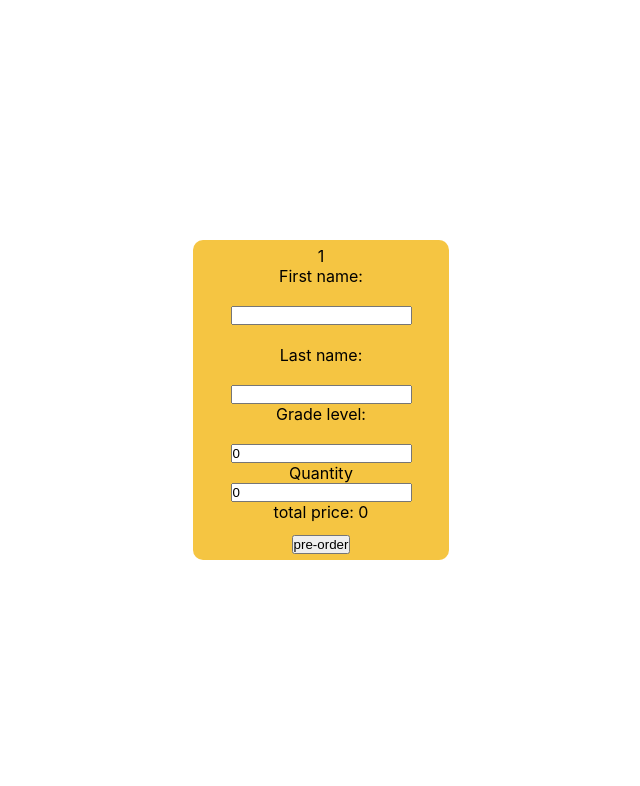
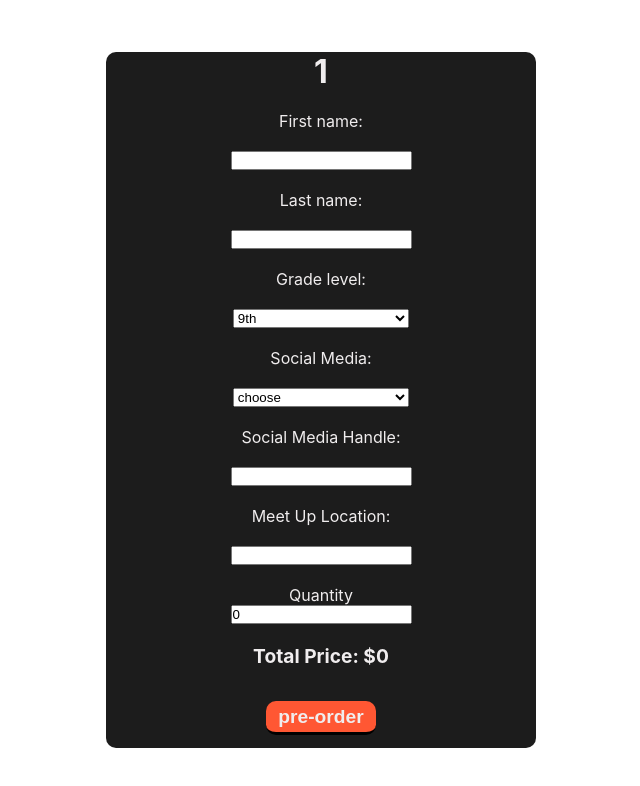
Before and after one commit to alearm246/bakery, a React (Create React App) app: page /form/1/1 in a window 1280 px wide. Shown: the top 786 px of the page, without its empty margins (319-959 px from the left). Built offline with nearby package versions, Linux system fonts and the light colour scheme; the HTML template or start-up script is replaced by a standard one.

Commit message:
improve overall design

```diff
--- a/src/components/common/ItemCard/ItemCard.js
+++ b/src/components/common/ItemCard/ItemCard.js
@@ -7,11 +7,15 @@ import { useNavigate } from "react-router-dom";
 function ItemCard(props) {
   const navigate = useNavigate();
   return (
-    <div className={styles.itemCardContainer}>
-      <img className={styles.itemCardImage} src={cake}/>
-      <p>{props.item}</p>
-      <p>{props.price}</p>
-      <button className={styles.orderButton} onClick={() => navigate(`/form/${props.item}/${props.price}`)}>order</button>
+    <div className={styles.itemCardContainer} onClick={() => navigate(`/form/${props.item}/${props.price}`)}>
+      <div className={styles.heroImageContainer}>
+        <img className={styles.itemCardImage} src={props.imageUrl}/>
+      </div>
+      <div className={styles.dataContainer}>
+        <p className={styles.item}>{props.item}</p>
+        <p className={styles.price}>price: ${props.price}</p>
+        <button className={styles.orderButton} onClick={() => navigate(`/form/${props.item}/${props.price}`)}>order</button>
+      </div>
     </div>
   )
 }
--- a/src/components/common/ItemCard/ItemCard.module.css
+++ b/src/components/common/ItemCard/ItemCard.module.css
@@ -1,22 +1,62 @@
 .itemCardContainer {
   display: flex;
   align-items: center;
-  justify-content: center;
   flex-direction: column;
-  width: 20vw;
-  height: 30vh;
-  background-color: red;
+  width: 100%;
+  height: 100%;
+  max-width: 330px;
+  min-height: 330px;
+  background-color: white;
   margin: 1%;
   border-radius: 10px;
+  border-top: 1px solid rgba(0, 0, 0, 0.1);
+  box-shadow: rgb(0 0 0 / 20%) 0px 4px 4px 0px;
+  cursor: pointer;
+}
+
+.heroImageContainer {
+  width: 100%;
+  height: 23vh;
+  background-color: white;
 }
 
 .itemCardImage {
-  width: 100px;
-  height: 100px;
+  width: 100%;
+  height: 100%;
+}
+.dataContainer {
+  display: flex;
+  justify-content: center;
+  flex-direction: column;
+  align-items: center;
+  width: 100%;
+  height: 180px;
+  background-color: rgb(28, 28, 28);
+  color: rgb(240, 237, 238);
+}
+
+.item {
+  font-weight: bold;
+  font-size: 1rem
+}
+
+.price {
+  font-weight: bold;
+  font-size: 1rem
 }
 
 .orderButton {
-  border-radius: 5px;
-  width: 15%;
-  height: 10%;
+  background-color: #FF5733;
+  color: rgb(240, 237, 238);
+  border-width: 0px 0px 3px;
+  cursor: pointer;
+  font-size: 1.2rem;
+  padding: 0.3rem 0.8rem;
+  border-radius: 10px;
+  font-weight: bolder;
+  margin-top: 5%;
 }
+
+.orderButton:hover {
+  transform: scale(1.25);
+}
--- a/src/components/modules/BakerySelection/BakerySelection.js
+++ b/src/components/modules/BakerySelection/BakerySelection.js
@@ -23,7 +23,7 @@ function BakerySelection(){
 
   return (
     <div className={styles.bakerySelectionContainer}>
-      {bakerySelection.map(selection => <ItemCard item={selection.item} price={selection.price} />)}
+      {bakerySelection.map(selection => <ItemCard item={selection.item} price={selection.price} imageUrl={selection.imageUrl}/>)}
     </div>
   )
 }
--- a/src/components/modules/Checkout/Checkout.js
+++ b/src/components/modules/Checkout/Checkout.js
@@ -9,6 +9,9 @@ function Checkout() {
   const [lastName, setLastName] = useState("");
   const [gradeLvl, setGradeLvl] = useState(0);
   const [quantity, setQuantity] = useState(0);
+  const [socialMedia, setSocialMedia] = useState("");
+  const [socialMediaHandle, setSocialMediaHandle] = useState("");
+  const [meetUpLocation, setMeetUpLocation] = useState("");
 
   const { item, price } = useParams();
 
@@ -21,25 +24,43 @@ function Checkout() {
       const customer = {
         firstName,
         lastName,
+        item,
         gradeLvl,
-        quantity
+        quantity,
+        socialMedia: socialMedia === "" ? socialMedia : socialMedia,
+        socialMediaHandle,
+        meetUpLocation
       };
+      console.log("social media: ", socialMedia)
 
       const response = await axios.post(envVars.customersSheets, customer);
+      console.log(response);
     } catch(err) {
       console.log(err);
     }
   }
 
+  useEffect(() => {
+    console.log("social media: ", typeof socialMedia)
+  }, [socialMedia])
+
   const handleSubmit = async (e) => {
     e.preventDefault();
-    await sendToSheets()
+    sendToSheets()
+    setFirstName("");
+    setLastName("");
+    setGradeLvl(0);
+    setQuantity(0);
+    setSocialMedia("");
+    setSocialMediaHandle("");
+    setMeetUpLocation("");
   }
 
   return (
     <div className={styles.checkoutContainer}>
       <form className={styles.formContainer}>
-        <label>{item}</label>
+        <label className={styles.item}>{item}</label>
+        <br />
         <label>First name:</label><br />
         <input
           type="text"
@@ -53,22 +74,46 @@ function Checkout() {
           name="last name"
           value={lastName}
           onChange={(e) => setLastName(e.target.value)}
-        />
+        /><br />
         <label>Grade level: </label><br />
+        <select className={styles.dropDown} value={gradeLvl} onChange={(e) => setGradeLvl(e.target.value)}>
+          <option value="9th">9th</option>
+          <option value="10th">10th</option>
+          <option value="11th">11th</option>
+          <option value="12th">12th</option>
+        </select>
+        <br />
+        <label>Social Media: </label><br />
+        <select className={styles.dropDown} value={socialMedia} onChange={(e) => setSocialMedia(e.target.value)}>
+          <option value="choose">choose</option>
+          <option value="instagram">instagram</option>
+          <option value="snapchat">snapchat</option>
+        </select>
+        <br />
+        <label>Social Media Handle:</label><br />
         <input
-          type="number"
-          name="grade level"
-          value={gradeLvl}
-          onChange={(e) => setGradeLvl(e.target.value)}
-        />
+          type="text"
+          name="social media handle"
+          value={socialMediaHandle}
+          onChange={(e) => setSocialMediaHandle(e.target.value)}
+        /><br />
+        <label>Meet Up Location:</label><br />
+        <input
+          type="text"
+          name="meet up location"
+          value={meetUpLocation}
+          onChange={(e) => setMeetUpLocation(e.target.value)}
+        /><br />
         <label>Quantity</label>
         <input
           type="number"
           name="quantity"
           value={quantity}
           onChange={(e) => setQuantity(e.target.value)}
-        />
-        <p>total price: {calculatePrice(price, quantity)}</p>
+          min="0"
+        /><br />
+        <p className={styles.price}>Total Price: ${calculatePrice(price, quantity)}</p>
+        <br />
         <button className={styles.button} onClick={handleSubmit}>pre-order</button>
       </form>
     </div>
--- a/src/components/modules/Checkout/Checkout.module.css
+++ b/src/components/modules/Checkout/Checkout.module.css
@@ -10,12 +10,40 @@
   flex-direction: column;
   align-items: center;
   justify-content: center;
-  background-color: #f5c542;
-  width: 20vw;
-  height: 40vh;
+  background-color: rgb(28, 28, 28);
+  color: rgb(240, 237, 238);
+  width: 100%;
+  max-width: 430px;
+  min-height: 580px;
   border-radius: 10px;
+}
+.gradeLvl {
+  width: 53%;
+  box-sizing: border-box;
+}
+.dropDown {
+  width: 41%;
 }
 
 .button {
-  margin-top: 5%;
+  background-color: #FF5733;
+  color: rgb(240, 237, 238);
+  border-width: 0px 0px 3px;
+  cursor: pointer;
+  font-size: 1.2rem;
+  padding: 0.3rem 0.8rem;
+  border-radius: 10px;
+  font-weight: bolder;
+  margin-top: 3%;
+  margin-bottom: 3%;
 }
+
+.item {
+  font-weight: bold;
+  font-size: 2em;
+}
+
+.price {
+  font-weight: bold;
+  font-size: 1.2em;
+}
```
